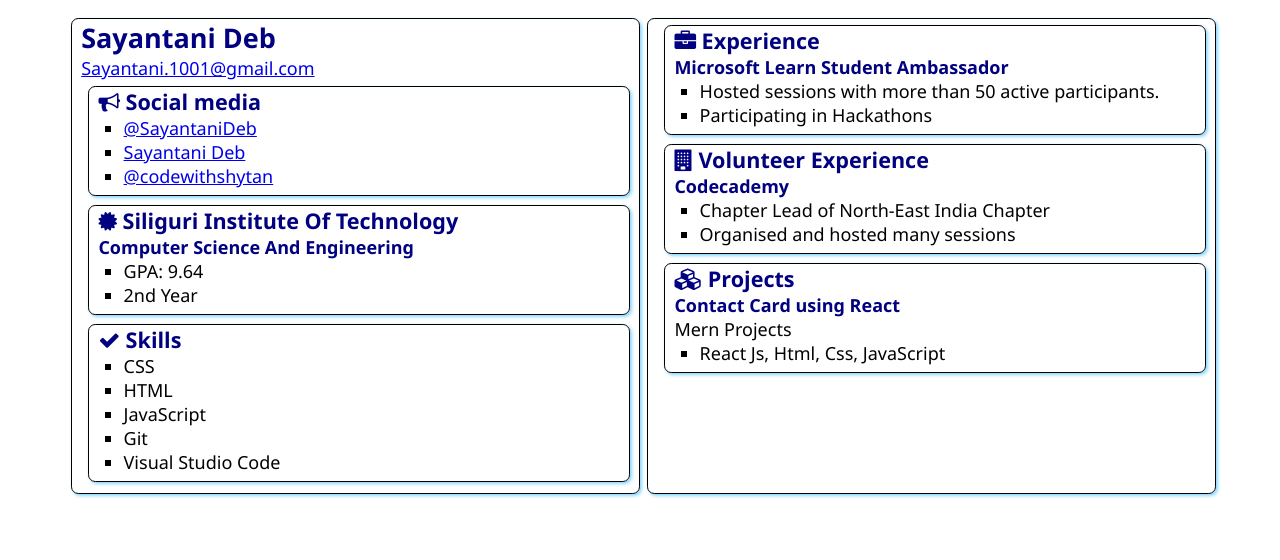
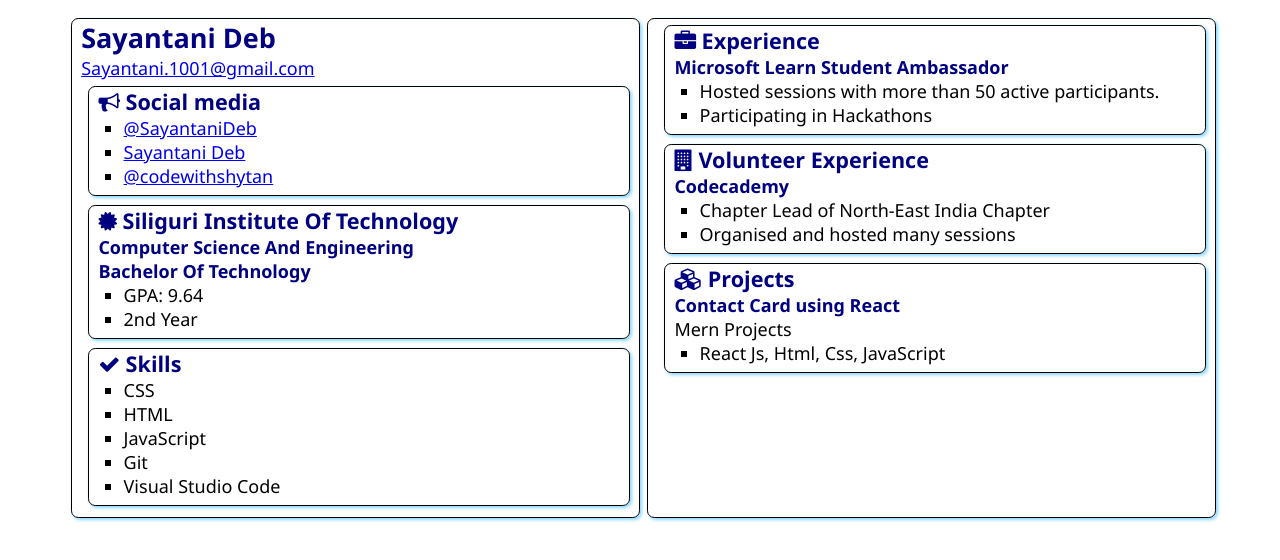
Before and after one commit to SayantaniDeb/SATechnicalOnboarding, a plain HTML site: page src/index.html in a window 1280 px wide. Drawn offline with Linux system fonts and the light colour scheme.

Commit message:
initial commit

```diff
--- a/src/index.html
+++ b/src/index.html
@@ -34,6 +34,7 @@
                         Siliguri Institute Of Technology
                     </h2>
                     <h3>Computer Science And Engineering</h3>
+                    <h3>Bachelor Of Technology</h3>
                     <ul>
                         <li>GPA: 9.64</li>
                         <li>2nd Year</li>
```
